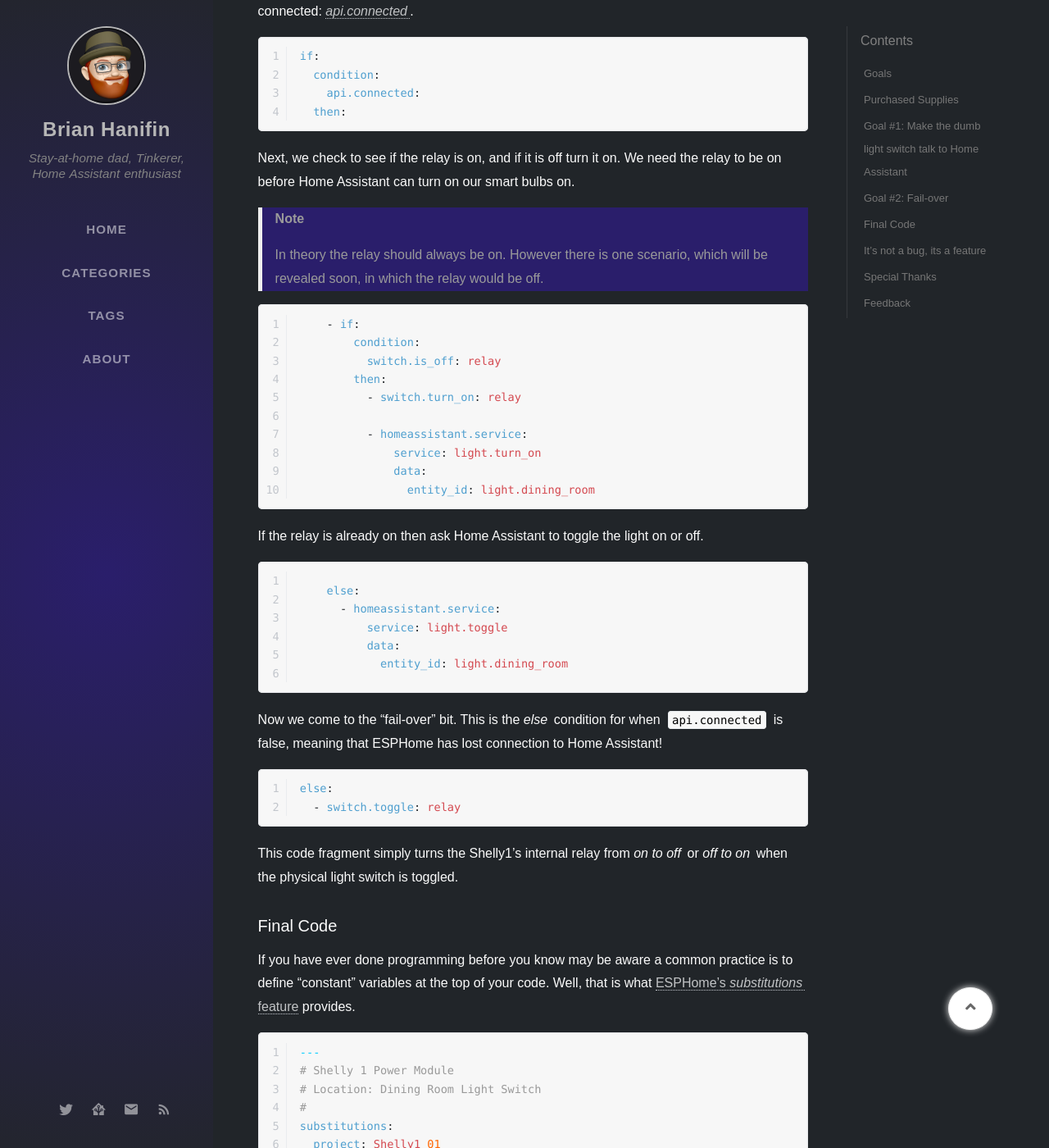
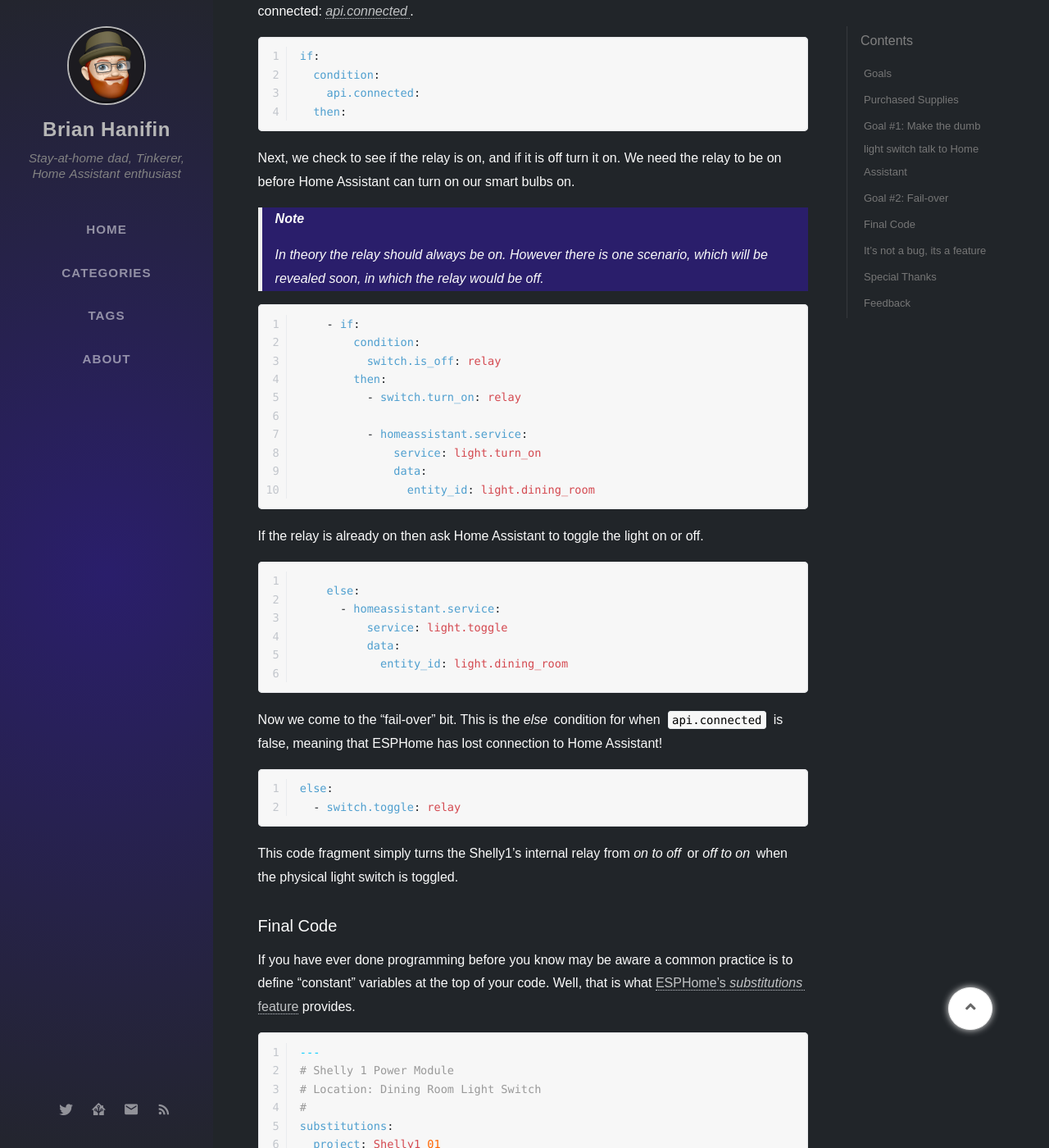
Before and after one commit to brianhanifin/brianhanifin.com, a Jekyll site: the page built from _posts/2019-12-11-esphome-shelly1-dumb-light-switch-smart.md, in a window 1280 px wide and 1400 px high, scrolled down 1504 px. Shown: the whole window at 82% size. Built offline with Jekyll 4.4.1, drawn with Linux system fonts in a browser that asks for light colours; nearby versions of some CDN libraries; some web fonts are replaced; comment, search, counter and statistics services are not loaded.

Commit message:
css: italicized quotes; white rows get black text

```diff
--- a/assets/css/main.scss
+++ b/assets/css/main.scss
@@ -540,7 +540,8 @@ blockquote {
   background-color: rgb(42, 30, 107);
   border-left: 5px solid #eee;
   padding-left: 1rem;
-  color: #9a9a9a;
+  color: #fafafa;
+  font-style: italic;
 }
 
 .post-content blockquote a {
@@ -677,6 +678,7 @@ table thead+tbody tr {
 
 table thead+tbody tr:nth-child(2n + 1) {
   background-color: #f8f9fa;
+  color: #000
 }
 
 table thead th,
```
